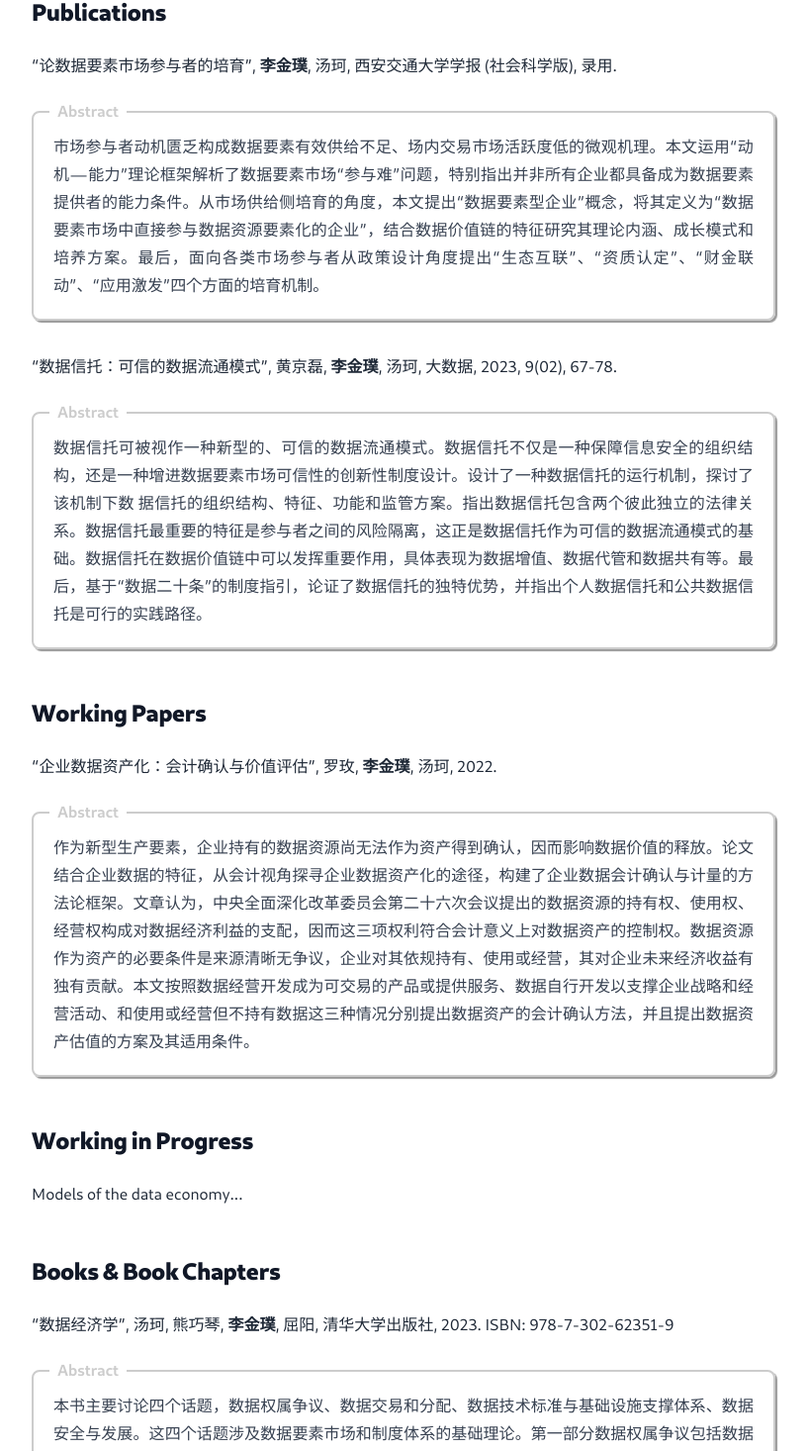
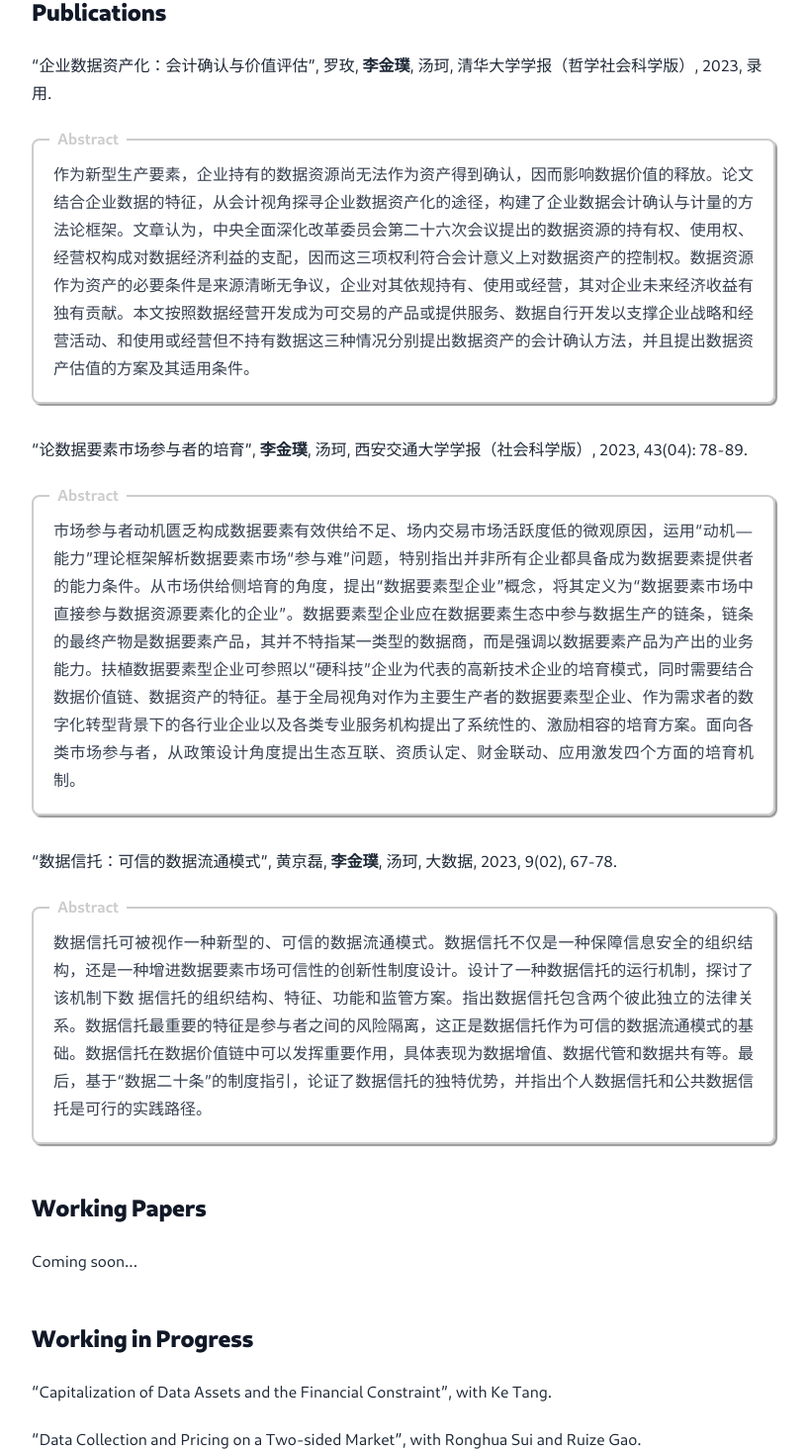
Before and after one commit to lijinpu/lijinpu.github.io, a Next.js app: page /research in a window 1280 px wide. Shown: the part 172-1638 px from the top of the page at 99% size, without its empty margins (232-1049 px from the left). Built offline with nearby package versions, Linux system fonts and the light colour scheme.

Commit message:
auto update

```diff
--- a/pages/cv.tsx
+++ b/pages/cv.tsx
@@ -5,7 +5,7 @@ export default function CV() {
       <h1>Curriculum Vitae</h1>
       <div>
         <p>
-          I am Jinpu Li (李金璞), a second-year PhD candidate @ Tsinghua University. My field of interest: data economy, digital economy, and macro-finance.
+          I am Jinpu Li (李金璞), a third-year PhD candidate @ Tsinghua University. My field of interest: data economy, digital economy, and macro-finance.
         </p>
         <hr />
 
@@ -19,7 +19,7 @@ export default function CV() {
 
         <h2>Publications</h2>
         <p>
-        “论数据要素市场参与者的培育”,  <b>李金璞</b>, 汤珂, 西安交通大学学报 (社会科学版), 录用.
+        “论数据要素市场参与者的培育”,  <b>李金璞</b>, 汤珂, 西安交通大学学报 (社会科学版), 2023, 43(02), 78-89.
         </p>
         <p>
         “数据信托：可信的数据流通模式”, 黄京磊, <b>李金璞</b>, 汤珂, 大数据, 2023, 9(02), 67-78.
@@ -27,9 +27,12 @@ export default function CV() {
 
         <h2>Working Papers</h2>
         <p>
-        “企业数据资产化：会计确认与价值评估”, 罗玫, <b>李金璞</b>, 汤珂, 2022.
+        “企业数据资产化：会计确认与价值评估”, 罗玫, <b>李金璞</b>, 汤珂, 清华大学学报（哲学社会科学版）, 2023, 录用.
         </p>
         <h2>Books & Book Chapters</h2>
+        <p>
+        “数据资产化”, 汤珂主编, 人民出版社. 参与撰写第二章《数据资产的确认》, 第五章《数据资产价值评估》.
+        </p>
         <p>
         “数据经济学”, 汤珂, 熊巧琴, <b>李金璞</b>, 屈阳, 清华大学出版社, 2023.
         </p>
--- a/pages/research.tsx
+++ b/pages/research.tsx
@@ -6,10 +6,16 @@ export default function Research() {
         <div>
         <h2>Publications</h2>
         <p>
-        “论数据要素市场参与者的培育”,  <b>李金璞</b>, 汤珂, 西安交通大学学报 (社会科学版), 录用.
+        “企业数据资产化：会计确认与价值评估”, 罗玫, <b>李金璞</b>, 汤珂, 清华大学学报（哲学社会科学版）, 2023, 录用.
         </p>
         <div className="box_abstract keith">
-        市场参与者动机匮乏构成数据要素有效供给不足、场内交易市场活跃度低的微观机理。本文运用“动机—能力”理论框架解析了数据要素市场“参与难”问题，特别指出并非所有企业都具备成为数据要素提供者的能力条件。从市场供给侧培育的角度，本文提出“数据要素型企业”概念，将其定义为“数据要素市场中直接参与数据资源要素化的企业”，结合数据价值链的特征研究其理论内涵、成长模式和培养方案。最后，面向各类市场参与者从政策设计角度提出“生态互联”、“资质认定”、“财金联动”、“应用激发”四个方面的培育机制。
+        作为新型生产要素，企业持有的数据资源尚无法作为资产得到确认，因而影响数据价值的释放。论文结合企业数据的特征，从会计视角探寻企业数据资产化的途径，构建了企业数据会计确认与计量的方法论框架。文章认为，中央全面深化改革委员会第二十六次会议提出的数据资源的持有权、使用权、经营权构成对数据经济利益的支配，因而这三项权利符合会计意义上对数据资产的控制权。数据资源作为资产的必要条件是来源清晰无争议，企业对其依规持有、使用或经营，其对企业未来经济收益有独有贡献。本文按照数据经营开发成为可交易的产品或提供服务、数据自行开发以支撑企业战略和经营活动、和使用或经营但不持有数据这三种情况分别提出数据资产的会计确认方法，并且提出数据资产估值的方案及其适用条件。
+        </div>
+        <p>
+        “论数据要素市场参与者的培育”,  <b>李金璞</b>, 汤珂, 西安交通大学学报（社会科学版）, 2023, 43(04): 78-89.
+        </p>
+        <div className="box_abstract keith">
+        市场参与者动机匮乏构成数据要素有效供给不足、场内交易市场活跃度低的微观原因，运用“动机—能力”理论框架解析数据要素市场“参与难”问题，特别指出并非所有企业都具备成为数据要素提供者的能力条件。从市场供给侧培育的角度，提出“数据要素型企业”概念，将其定义为“数据要素市场中直接参与数据资源要素化的企业”。数据要素型企业应在数据要素生态中参与数据生产的链条，链条的最终产物是数据要素产品，其并不特指某一类型的数据商，而是强调以数据要素产品为产出的业务能力。扶植数据要素型企业可参照以“硬科技”企业为代表的高新技术企业的培育模式，同时需要结合数据价值链、数据资产的特征。基于全局视角对作为主要生产者的数据要素型企业、作为需求者的数字化转型背景下的各行业企业以及各类专业服务机构提出了系统性的、激励相容的培育方案。面向各类市场参与者，从政策设计角度提出生态互联、资质认定、财金联动、应用激发四个方面的培育机制。
         </div>
         <p>
         “数据信托：可信的数据流通模式”, 黄京磊, <b>李金璞</b>, 汤珂, 大数据, 2023, 9(02), 67-78.
@@ -20,16 +26,21 @@ export default function Research() {
 
         <h2>Working Papers</h2>
         <p>
-        “企业数据资产化：会计确认与价值评估”, 罗玫, <b>李金璞</b>, 汤珂, 2022.
+        Coming soon...
         </p>
-        <div className="box_abstract keith">
-        作为新型生产要素，企业持有的数据资源尚无法作为资产得到确认，因而影响数据价值的释放。论文结合企业数据的特征，从会计视角探寻企业数据资产化的途径，构建了企业数据会计确认与计量的方法论框架。文章认为，中央全面深化改革委员会第二十六次会议提出的数据资源的持有权、使用权、经营权构成对数据经济利益的支配，因而这三项权利符合会计意义上对数据资产的控制权。数据资源作为资产的必要条件是来源清晰无争议，企业对其依规持有、使用或经营，其对企业未来经济收益有独有贡献。本文按照数据经营开发成为可交易的产品或提供服务、数据自行开发以支撑企业战略和经营活动、和使用或经营但不持有数据这三种情况分别提出数据资产的会计确认方法，并且提出数据资产估值的方案及其适用条件。
-        </div>
         <h2>Working in Progress</h2>
-        <p>Models of the data economy...</p>
+        <p>
+        “Capitalization of Data Assets and the Financial Constraint”, with Ke Tang.
+        </p>
+        <p>
+        “Data Collection and Pricing on a Two-sided Market”, with Ronghua Sui and Ruize Gao.
+        </p>
         <h2>Books & Book Chapters</h2>
         <p>
-          “数据经济学”, 汤珂, 熊巧琴, <b>李金璞</b>, 屈阳, 清华大学出版社, 2023. ISBN: 978-7-302-62351-9
+       “数据资产化” , 汤珂主编, 人民出版社, 2023. 参与撰写第二章《数据资产的确认》, 第五章《数据资产价值评估》.
+        </p>
+        <p>
+          “数据经济学（第1版）”, 汤珂, 熊巧琴, <b>李金璞</b>, 屈阳, 清华大学出版社, 2023. ISBN: 978-7-302-62351-9.
         </p>
         <div className="box_abstract keith">
         本书主要讨论四个话题，数据权属争议、数据交易和分配、数据技术标准与基础设施支撑体系、数据安全与发展。这四个话题涉及数据要素市场和制度体系的基础理论。第一部分数据权属争议包括数据界权的争议和数据界权的机制设计两章，从科斯产权与促进交易的辩证关系出发，对数据界权的争议、目的、考虑因素展开辨析，结合西方国家和我国相关法律法规基础，根据场景性公正原则，对个人数据，提出分别赋予数据内容提供者、数据收集者和其他数据需求者相应的有限制的分级分类数据权益；对公共数据，其所有权归国家所有，公众对合法获取的公共数据所加工形成的数据产品具有“有限制的占有权”；同时，对关乎国家安全、公共安全的数据，国家的数据主权是国家主权在网络空间的重要延伸。第二部分数据交易和分配从数据资产的低边际生产成本、可复制性等特征出发，结合数据权属，对数据共享与交易、价值评估、定价和分配机制展开分析。第三部分从采集、传输、处理、存储等数据全生命周期的技术、行业标准和大数据基础设施展开了介绍。最后，第四部分则对数据安全和发展进行了总结和展望。本书特色在于以清晰的逻辑较为全面地梳理了讨论数据权属、流通、定价等的文献以及数据安全、数据保护的相关标准及法律体系，同时还在此基础上形成了编者的观点，并进一步提出了切实可行的具体建议。
```
